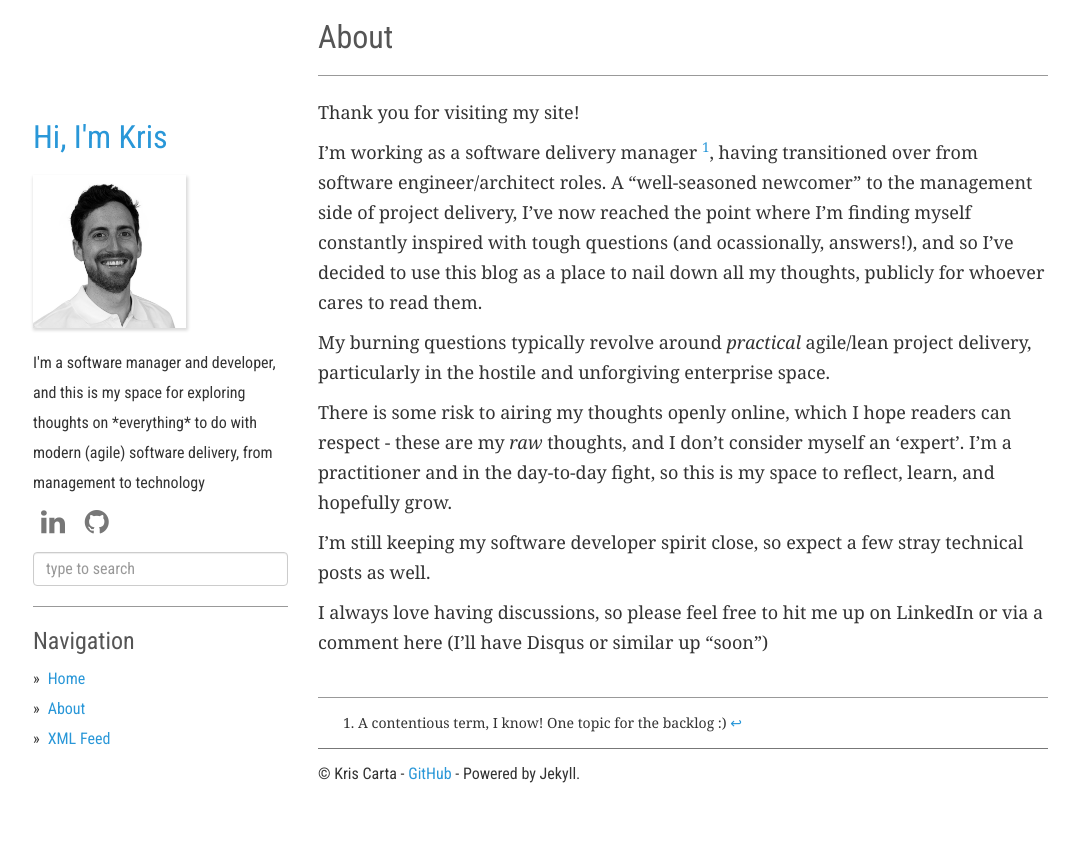
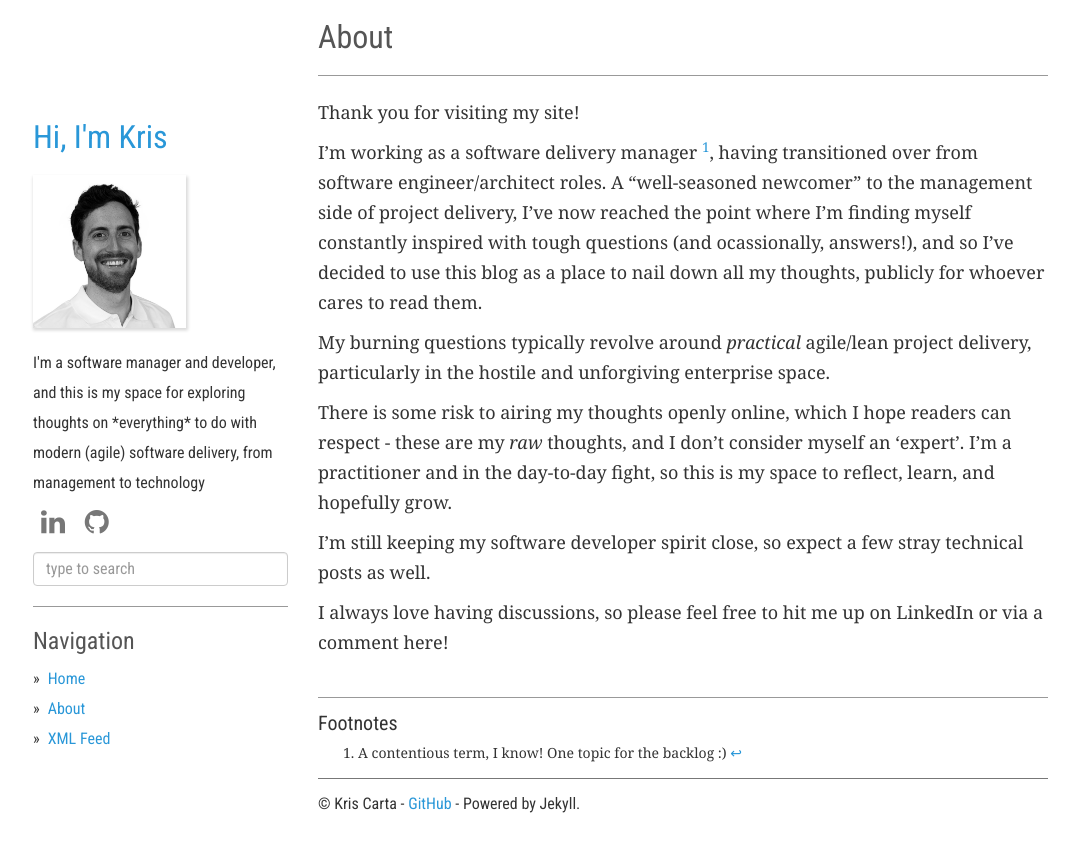
Before and after one commit to kcarta/kcarta.github.io-temp, a Jekyll site: the page built from about.md, in a window 1280 px wide. Shown: the top 852 px of the page, without its empty margins (52-1131 px from the left). Built offline with Jekyll 4.4.1, drawn with Linux system fonts in a browser that asks for light colours.

Commit message:
Add footnotes header to section

```diff
--- a/about.md
+++ b/about.md
@@ -14,6 +14,6 @@ There is some risk to airing my thoughts openly online, which I hope readers can
 
 I'm still keeping my software developer spirit close, so expect a few stray technical posts as well.
 
-I always love having discussions, so please feel free to hit me up on LinkedIn or via a comment here (I'll have Disqus or similar up "soon")
+I always love having discussions, so please feel free to hit me up on LinkedIn or via a comment here!
 
 [^1]: A contentious term, I know! One topic for the backlog :)
--- a/static/css/main.scss
+++ b/static/css/main.scss
@@ -135,6 +135,10 @@ footer {
   }
 
   .footnotes {
+    &:before {
+      content: "Footnotes";
+      font-family: $text-primary-font;
+    }
     margin-top: 40px;
     padding-top: 10px;
     border-top: 1px solid $line-color;
```
